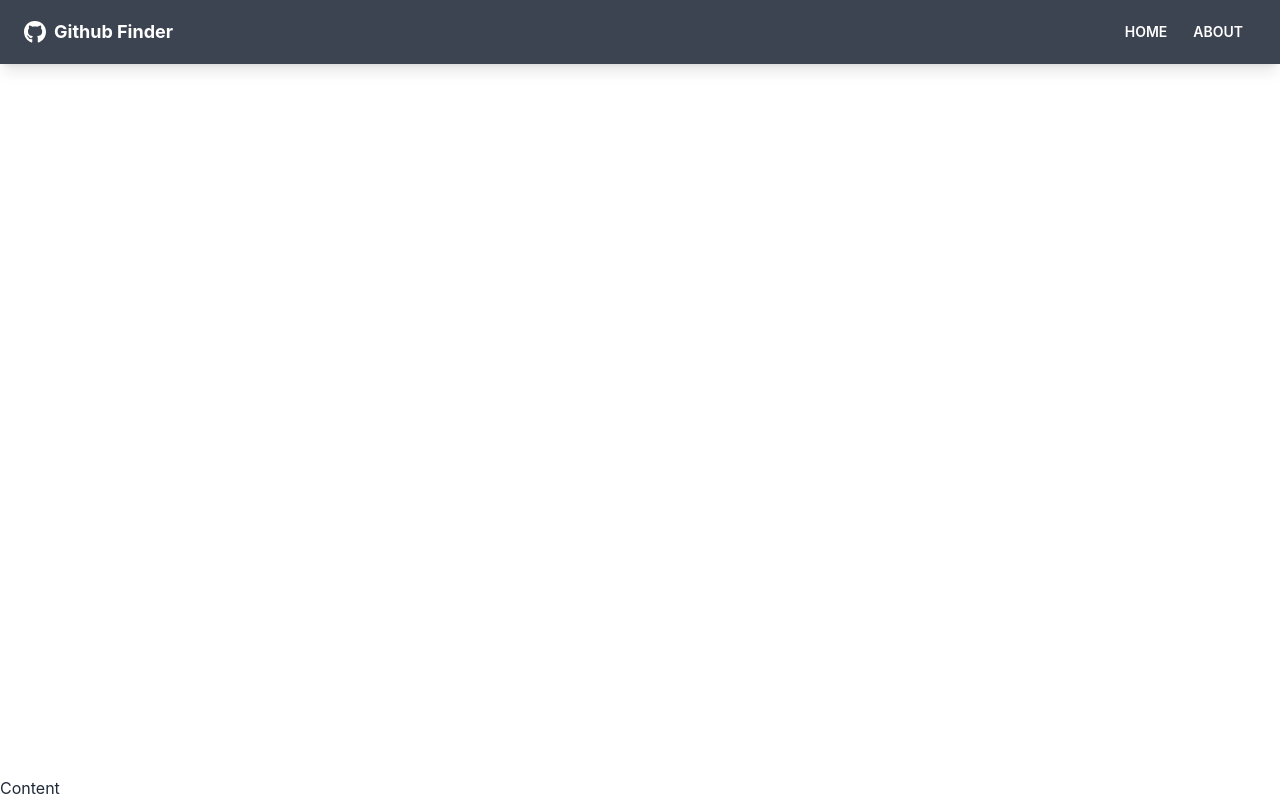
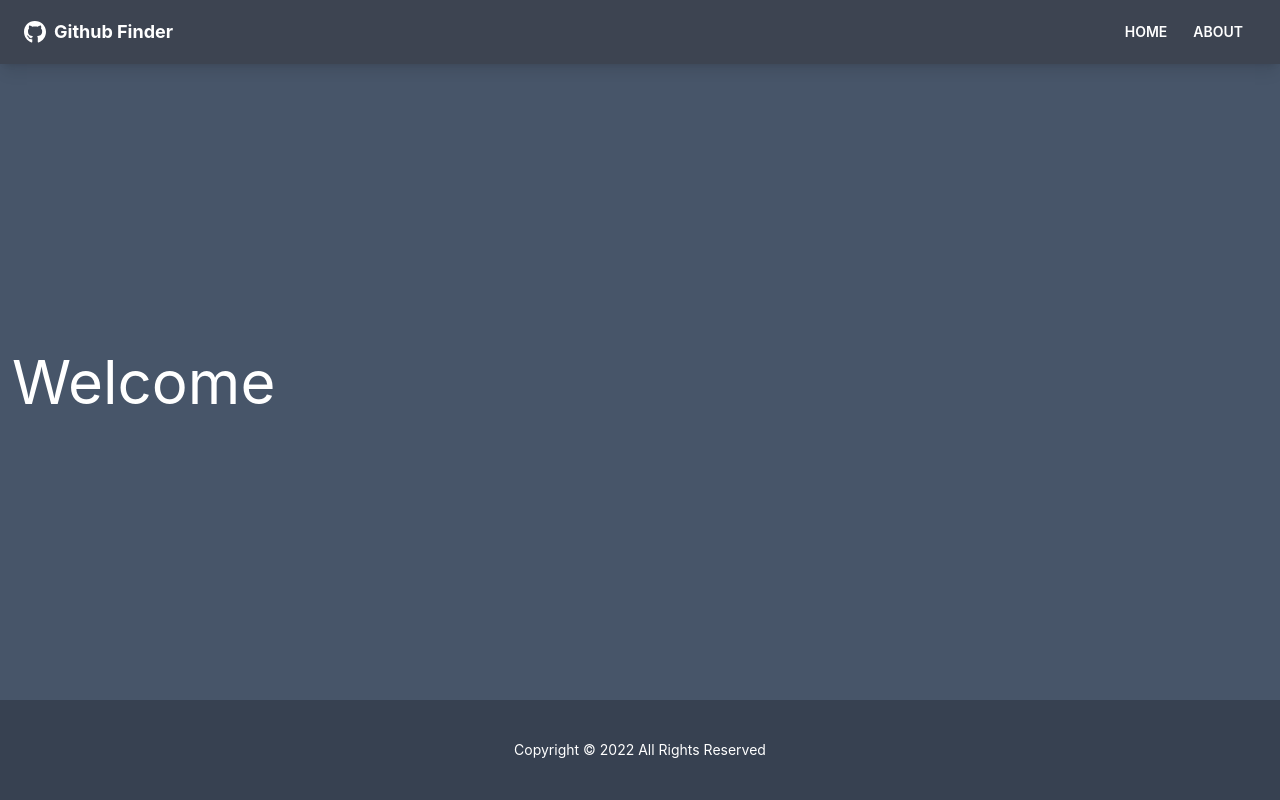
Before and after one commit to truppeiner/github-finder, a React (Create React App) app: page / in a window 1280 px wide. Built offline with nearby package versions, Linux system fonts and the light colour scheme.

Commit message:
added layout pages

```diff
--- a/src/App.js
+++ b/src/App.js
@@ -1,15 +1,25 @@
 
-import {BrowserRouter as Router, Route} from 'react-router-dom';
+import {BrowserRouter as Router, Route, Routes } from 'react-router-dom';
+import Home from './components/pages/Home';
+import About from './components/pages/About';
+import NotFound from './components/pages/NotFound';
 import Navbar from './components/layout/Navbar';
+import Footer from './components/layout/Footer';
 function App() {
   return (
     <Router>
       <div>
-        <div className='flex flex-col justify-between h-screen'>
+        <div className='flex flex-col justify-between h-screen bg-slate-600'>
           <Navbar/>
-          <main>
-            Content
+          <main className='container mx-auto px-3 pb-12 text-white'>
+            <Routes>
+              <Route path='/' element={<Home/>}/>
+              <Route path='/about' element={<About/>}/>
+              <Route path='/notfound' element={<NotFound/>}/>
+              <Route path='/*' element={<NotFound/>}/>
+            </Routes>
           </main>
+          <Footer/>
         </div>
       </div>
     </Router>
--- /dev/null
+++ b/src/components/layout/Footer.jsx
@@ -0,0 +1,10 @@
+function Footer() {
+    const footerYear = new Date().getFullYear()
+    return (
+        <footer className="footer p-10 bg-gray-700 text-primary-content footer-center">
+            <p> Copyright &copy; {footerYear} All Rights Reserved</p>
+        </footer>
+    )
+}
+
+export default Footer;
--- /dev/null
+++ b/src/components/pages/About.jsx
@@ -0,0 +1,13 @@
+function About(){
+    return(
+        <div>
+            <h1 className="text-6xl mb-4">Github Finder</h1>
+            <p className="text-lg">
+                A React application to search GitHub profiles and see profile details.
+            </p>
+            <p className="text-lg text-gray-400">Version <span className="text-white">1.0.0</span></p>
+        </div>
+    )
+}
+
+export default About;
--- /dev/null
+++ b/src/components/pages/Home.jsx
@@ -0,0 +1,9 @@
+function Home(){
+    return(
+        <div>
+            <h1 className="text-6xl">Welcome</h1>
+        </div>
+    )
+}
+
+export default Home;
--- /dev/null
+++ b/src/components/pages/NotFound.jsx
@@ -0,0 +1,23 @@
+import {FaHome} from 'react-icons/fa';
+import {Link} from 'react-router-dom';
+
+function NotFound(){
+    return(
+        <div className='hero'>
+            <div className='text-center hero-content'>
+                <div className='max-w-lg'>
+                    <h1 className='text-8xl font-bold mb-8'>
+                        Oops!
+                    </h1>
+                    <div className='5xl mb-8'>404 - Page Not Found!</div>
+                    <Link to='/' className='btn btn-primary btn-lg'>
+                        <FaHome className='mr-2'/>
+                        Back To Home
+                    </Link>
+                </div>
+            </div>
+        </div>
+    )
+}
+
+export default NotFound;
```
